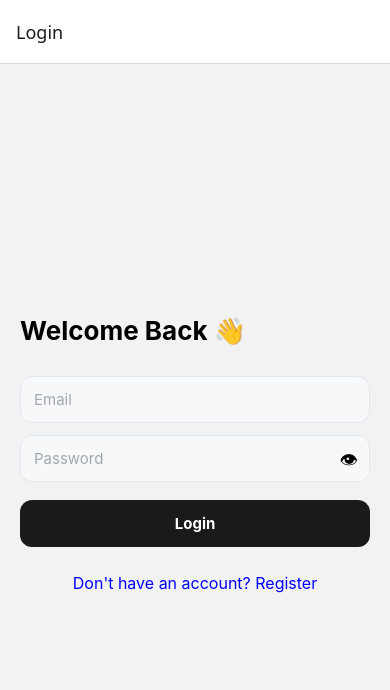
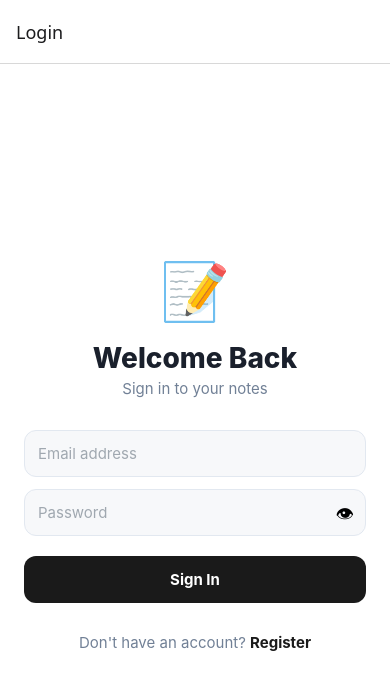
Before and after one commit to KGOPOTSOMANGENA/react-native-notes-app, a React Native app: screen /Login in a window 390 px wide. Shown: the top 690 px of the page. Built offline with nearby package versions, Linux system fonts and the light colour scheme.

Commit message:
Add LoginScreen and RegisterScreen with validation and web-safe alerts

```diff
--- a/src/screens/LoginScreen.tsx
+++ b/src/screens/LoginScreen.tsx
@@ -1,53 +1,67 @@
 import React, { useContext, useState } from "react";
-import { View, Text, StyleSheet, Alert } from "react-native";
+import {
+  View, Text, StyleSheet, Alert, KeyboardAvoidingView, Platform, ScrollView,
+} from "react-native";
 import Input from "../components/Input";
 import Button from "../components/Button";
 import { AuthContext } from "../context/AuthContext";
 
 export default function LoginScreen({ navigation }: any) {
   const { login } = useContext(AuthContext);
-
   const [email, setEmail] = useState("");
   const [password, setPassword] = useState("");
+  const [loading, setLoading] = useState(false);
 
   const onLogin = async () => {
-    const success = await login(email, password);
+    if (!email.trim()) {
+      Alert.alert("Validation Error", "Please enter your email.");
+      return;
+    }
+    if (!password.trim()) {
+      Alert.alert("Validation Error", "Please enter your password.");
+      return;
+    }
+    setLoading(true);
+    const success = await login(email.trim(), password);
+    setLoading(false);
     if (!success) {
-      Alert.alert("Error", "Invalid email or password");
+      Alert.alert("Login Failed", "Incorrect email or password. Please try again.");
     }
   };
 
   return (
-    <View style={styles.container}>
-      <Text style={styles.title}>Welcome Back 👋</Text>
+    <KeyboardAvoidingView
+      style={{ flex: 1 }}
+      behavior={Platform.OS === "ios" ? "padding" : undefined}
+    >
+      <ScrollView contentContainerStyle={styles.container}>
+        <Text style={styles.logo}>📝</Text>
+        <Text style={styles.title}>Welcome Back</Text>
+        <Text style={styles.subtitle}>Sign in to your notes</Text>
 
-      <Input placeholder="Email" value={email} onChangeText={setEmail} />
-      <Input
-        placeholder="Password"
-        value={password}
-        onChangeText={setPassword}
-        secure
-      />
+        <Input placeholder="Email address" value={email} onChangeText={setEmail} />
+        <Input placeholder="Password" value={password} onChangeText={setPassword} secure />
 
-      <Button title="Login" onPress={onLogin} />
+        <Button
+          title={loading ? "Signing in..." : "Sign In"}
+          onPress={onLogin}
+          style={{ marginTop: 8 }}
+        />
 
-      <Text
-        style={styles.link}
-        onPress={() => navigation.navigate("Register")}
-      >
-        Don't have an account? Register
-      </Text>
-    </View>
+        <Text style={styles.link} onPress={() => navigation.navigate("Register")}>
+          Don't have an account?{" "}
+          <Text style={styles.linkBold}>Register</Text>
+        </Text>
+      </ScrollView>
+    </KeyboardAvoidingView>
   );
 }
 
 const styles = StyleSheet.create({
-  container: { flex: 1, padding: 20, justifyContent: "center" },
-  title: { fontSize: 26, fontWeight: "bold", marginBottom: 30 },
-  link: {
-    marginTop: 20,
-    color: "blue",
-    textAlign: "center",
-    fontSize: 16,
-  },
+  container: { flexGrow: 1, padding: 24, justifyContent: "center", backgroundColor: "#fff" },
+  logo: { fontSize: 56, textAlign: "center", marginBottom: 16 },
+  title: { fontSize: 28, fontWeight: "800", color: "#1A202C", textAlign: "center" },
+  subtitle: { fontSize: 15, color: "#718096", textAlign: "center", marginBottom: 32, marginTop: 4 },
+  link: { marginTop: 24, textAlign: "center", fontSize: 15, color: "#718096" },
+  linkBold: { color: "#1A1A1A", fontWeight: "700" },
 });
--- a/src/screens/RegisterScreen.tsx
+++ b/src/screens/RegisterScreen.tsx
@@ -1,52 +1,63 @@
 import React, { useContext, useState } from "react";
-import { View, Text, StyleSheet } from "react-native";
+import {
+  View, Text, StyleSheet, Alert, KeyboardAvoidingView, Platform, ScrollView,
+} from "react-native";
 import Input from "../components/Input";
 import Button from "../components/Button";
 import { AuthContext } from "../context/AuthContext";
 
 export default function RegisterScreen({ navigation }: any) {
   const { register } = useContext(AuthContext);
-
   const [email, setEmail] = useState("");
   const [username, setUsername] = useState("");
   const [password, setPassword] = useState("");
 
   const onRegister = async () => {
-    await register({ email, username, password });
+    if (!email.trim()) {
+      Alert.alert("Validation Error", "Please enter your email.");
+      return;
+    }
+    if (!username.trim()) {
+      Alert.alert("Validation Error", "Please enter a username.");
+      return;
+    }
+    if (password.length < 6) {
+      Alert.alert("Validation Error", "Password must be at least 6 characters.");
+      return;
+    }
+    await register({ email: email.trim(), username: username.trim(), password });
   };
 
   return (
-    <View style={styles.container}>
-      <Text style={styles.title}>Create Account ✨</Text>
+    <KeyboardAvoidingView
+      style={{ flex: 1 }}
+      behavior={Platform.OS === "ios" ? "padding" : undefined}
+    >
+      <ScrollView contentContainerStyle={styles.container}>
+        <Text style={styles.logo}>✨</Text>
+        <Text style={styles.title}>Create Account</Text>
+        <Text style={styles.subtitle}>Start capturing your thoughts</Text>
 
-      <Input placeholder="Email" value={email} onChangeText={setEmail} />
-      <Input placeholder="Username" value={username} onChangeText={setUsername} />
-      <Input
-        placeholder="Password"
-        value={password}
-        onChangeText={setPassword}
-        secure
-      />
+        <Input placeholder="Email address" value={email} onChangeText={setEmail} />
+        <Input placeholder="Username" value={username} onChangeText={setUsername} />
+        <Input placeholder="Password (min 6 characters)" value={password} onChangeText={setPassword} secure />
 
-      <Button title="Register" onPress={onRegister} />
+        <Button title="Create Account" onPress={onRegister} style={{ marginTop: 8 }} />
 
-      <Text
-        style={styles.link}
-        onPress={() => navigation.navigate("Login")}
-      >
-        Already have an account? Login
-      </Text>
-    </View>
+        <Text style={styles.link} onPress={() => navigation.navigate("Login")}>
+          Already have an account?{" "}
+          <Text style={styles.linkBold}>Sign In</Text>
+        </Text>
+      </ScrollView>
+    </KeyboardAvoidingView>
   );
 }
 
 const styles = StyleSheet.create({
-  container: { flex: 1, padding: 20, justifyContent: "center" },
-  title: { fontSize: 26, fontWeight: "bold", marginBottom: 30 },
-  link: {
-    marginTop: 20,
-    color: "blue",
-    textAlign: "center",
-    fontSize: 16,
-  },
+  container: { flexGrow: 1, padding: 24, justifyContent: "center", backgroundColor: "#fff" },
+  logo: { fontSize: 56, textAlign: "center", marginBottom: 16 },
+  title: { fontSize: 28, fontWeight: "800", color: "#1A202C", textAlign: "center" },
+  subtitle: { fontSize: 15, color: "#718096", textAlign: "center", marginBottom: 32, marginTop: 4 },
+  link: { marginTop: 24, textAlign: "center", fontSize: 15, color: "#718096" },
+  linkBold: { color: "#1A1A1A", fontWeight: "700" },
 });
```
